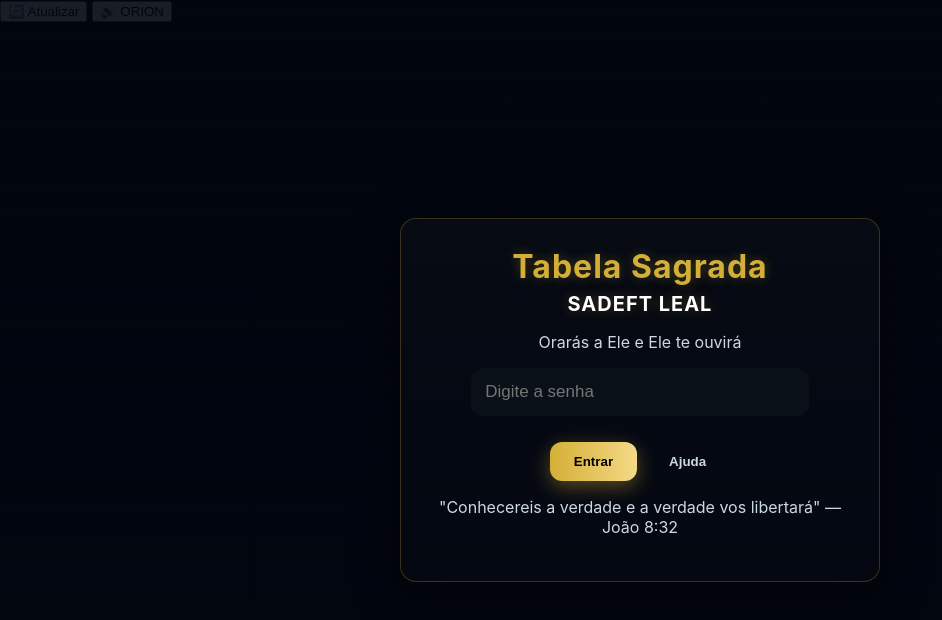
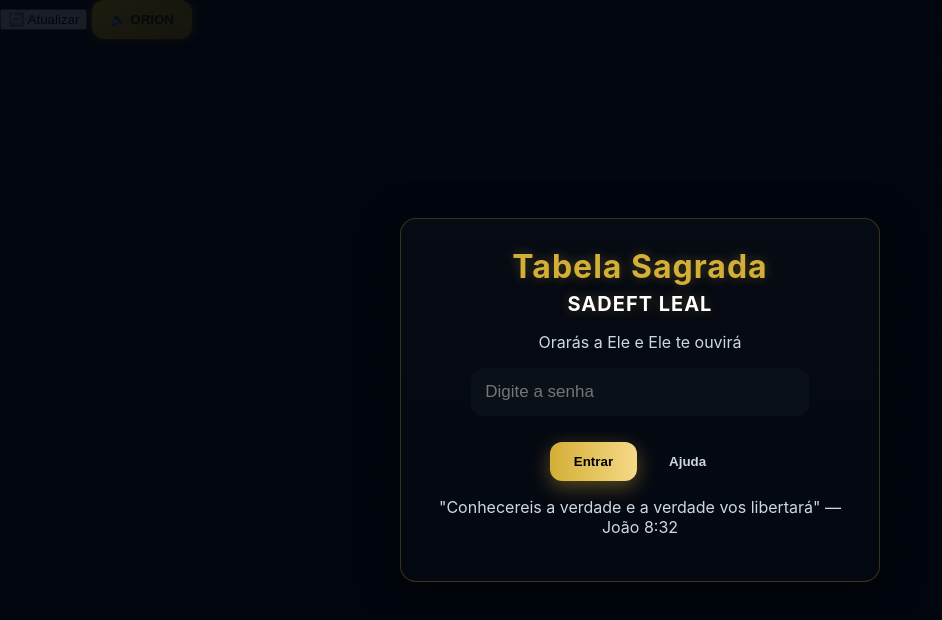
Before and after one commit to lealsadeft2025/tabelass-sagrada-sadeft, a website: page index.html in a window 1280 px wide. Shown: the whole page, without its empty margins (0-942 px from the left). Drawn offline with Linux system fonts and the light colour scheme.

Commit message:
Update style.css

```diff
--- a/style.css
+++ b/style.css
@@ -99,3 +99,24 @@ textarea{min-height:90px;resize:vertical}
   .panel-row{flex-direction:column}
   .controls-row{flex-direction:column;align-items:flex-start}
 }
+/* 🟡 BOTÃO ORION — DOURADO SADEFT LEAL */
+.btn-orion {
+  background: linear-gradient(135deg, #ffd700, #c9a100);
+  color: #2b1a00;
+  font-weight: bold;
+  border: none;
+  border-radius: 12px;
+  padding: 12px 18px;
+  cursor: pointer;
+  box-shadow: 0 0 10px rgba(255, 215, 0, 0.7);
+  transition: transform 0.15s ease, box-shadow 0.15s ease;
+}
+
+.btn-orion:hover {
+  transform: scale(1.05);
+  box-shadow: 0 0 16px rgba(255, 215, 0, 1);
+}
+
+.btn-orion:active {
+  transform: scale(0.96);
+                   }
```
